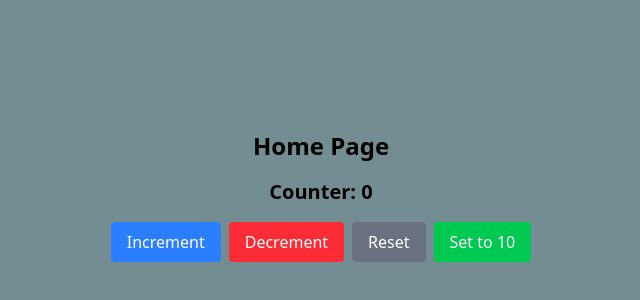
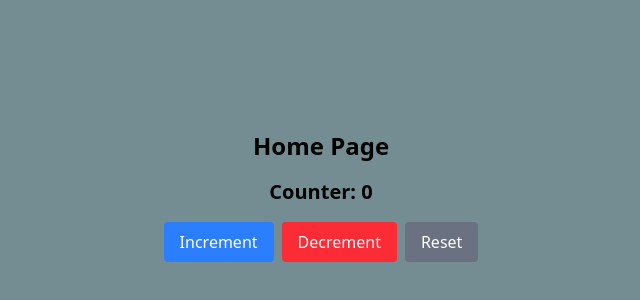
Before and after one commit to test-usa/clover-frontend, a React (Vite) app: page / in a window 1280 px wide. Shown: the part 204-504 px from the top of the page, without its empty margins (319-959 px from the left). Built offline with nearby package versions, Linux system fonts and the light colour scheme.

Commit message:
set 10 removed

```diff
--- a/src/pages/Home.tsx
+++ b/src/pages/Home.tsx
@@ -36,12 +36,6 @@
             >
               Reset
             </button>
-            <button
-              className="bg-green-500 text-white px-4 py-2 rounded"
-              onClick={() => dispatch(setCount(10))}
-            >
-              Set to 10
-            </button>
           </div>
         </div>
       </div>
```
